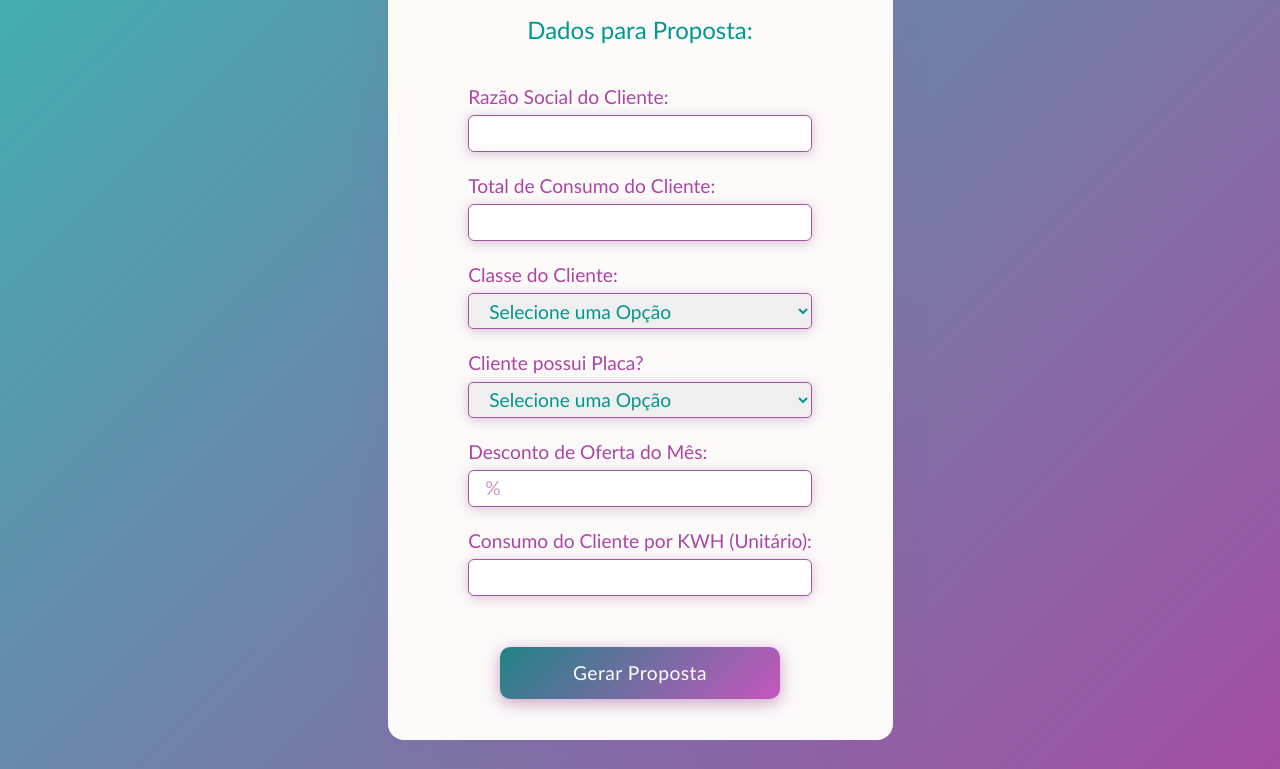
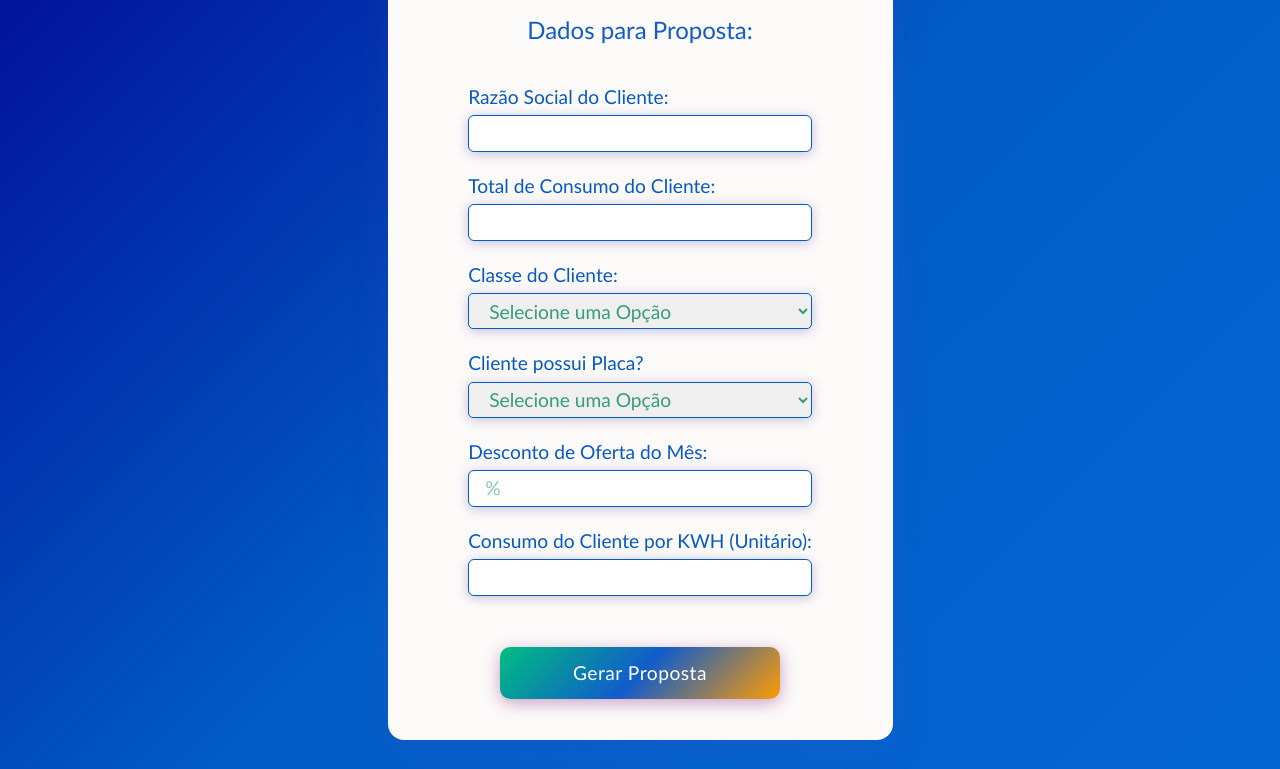
Before and after one commit to joaosilva-prog/geracao_de_proposta_frontend, a plain HTML site: page index.html in a window 1280 px wide. Shown: the part 187-956 px from the top of the page. Drawn offline with nearby package versions, Linux system fonts and the light colour scheme.

Commit message:
Alterando visual antigo do projeto.

```diff
--- a/global.css
+++ b/global.css
@@ -10,8 +10,8 @@ body {
     flex-direction: column;
     align-items: center;
     justify-content: center;
-    background: linear-gradient(135deg, #3ab6b0 0%, #aa47a3 100%);
-    color: #01988F;
+    background: linear-gradient(135deg, #020495 0%, #005DC7 50%, #0466d6 100%);
+    color: #115CCB;
     line-height: 1.6;
     min-height: 100vh;
 }
@@ -69,7 +69,7 @@ div {
 label {
     display: block;
     font-size: 1.2rem;
-    color: #aa47a3;
+    color: #0759c5;
     margin-bottom: 0.15rem;
     transition: color 0.3s ease;
 }
@@ -78,24 +78,24 @@ input {
     width: 100%;
     padding: .4rem 1rem;
     font-size: clamp(1.2rem, 2.5vw, 1rem);
-    border-color: #a1579c;
-    color: #018077;
+    border-color: #0759c5;
+    color: #389c76;
     border-style: solid;
     border-width: .12rem;
     border-radius: 6px;
     margin-bottom: 0.7rem;
-    box-shadow: 0 2px 12px #d8c1d6;
+    box-shadow: 0 2px 12px #c3c1d8;
 }
 
 input:focus,
 select:focus {
-    border-color: #aa47a3;
+    border-color: #c98805;
     box-shadow: 0 4px 16px rgba(170, 71, 163, 0.2);
     transform: translateY(-1px);
 }
 
 input::placeholder {
-    color: #aa47a3;
+    color: #389c76;
     opacity: 0.6;
     transition: opacity 0.3s ease;
 }
@@ -107,15 +107,15 @@ input:focus::placeholder {
 select {
     font-size: clamp(1.2rem, 2.5vw, 1rem);
     padding: .1rem 1rem;
-    border-color: #a1579c;
+    border-color: #0759c5;
     width: 100%;
     height: 2.25rem;
     border-style: solid;
     border-width: .12rem;
     border-radius: 5px;
     margin-bottom: 0.7rem;
-    box-shadow: 0 2px 12px #d8c1d6;
-    color: #01988F;
+    box-shadow: 0 2px 12px #c3c1d8;
+    color: #389c76;
 }
 
 button {
@@ -126,7 +126,7 @@ button {
     font-size: clamp(1.2rem, 2.5vw, 1rem);
     letter-spacing: 0.5px;
     padding: 0.75rem 2rem;
-    background: linear-gradient(135deg, #208386 0%, #c556be 100%);
+    background: linear-gradient(135deg, #00BE80 0%, #115CCB 50%, #FF9C00 100%);
     color: #fff;
     border: none;
     box-shadow: 0 4px 16px #c9a1c5;
@@ -136,7 +136,7 @@ button {
 }
 
 button:hover {
-    background: linear-gradient(135deg, #922f8c 0%, #0d5b5e 100%);
+    background: linear-gradient(135deg, #ad7205 0%, #01436e 50%,  #2f7a5d 100%);
     transform: translateY(-2px);
     box-shadow: 0 6px 20px #ad84a9;
 }
@@ -159,7 +159,7 @@ footer {
     flex-direction: column;
     justify-content: center;
     align-items: center;
-    background: linear-gradient(135deg, #aa47a3 0%, #792263 100%);
+    background: linear-gradient(135deg, #00BE80 0%, #115CCB 50%, #FF9C00 100%);
     color: #fff;
     width: 100%;
     padding: 2rem;
```
